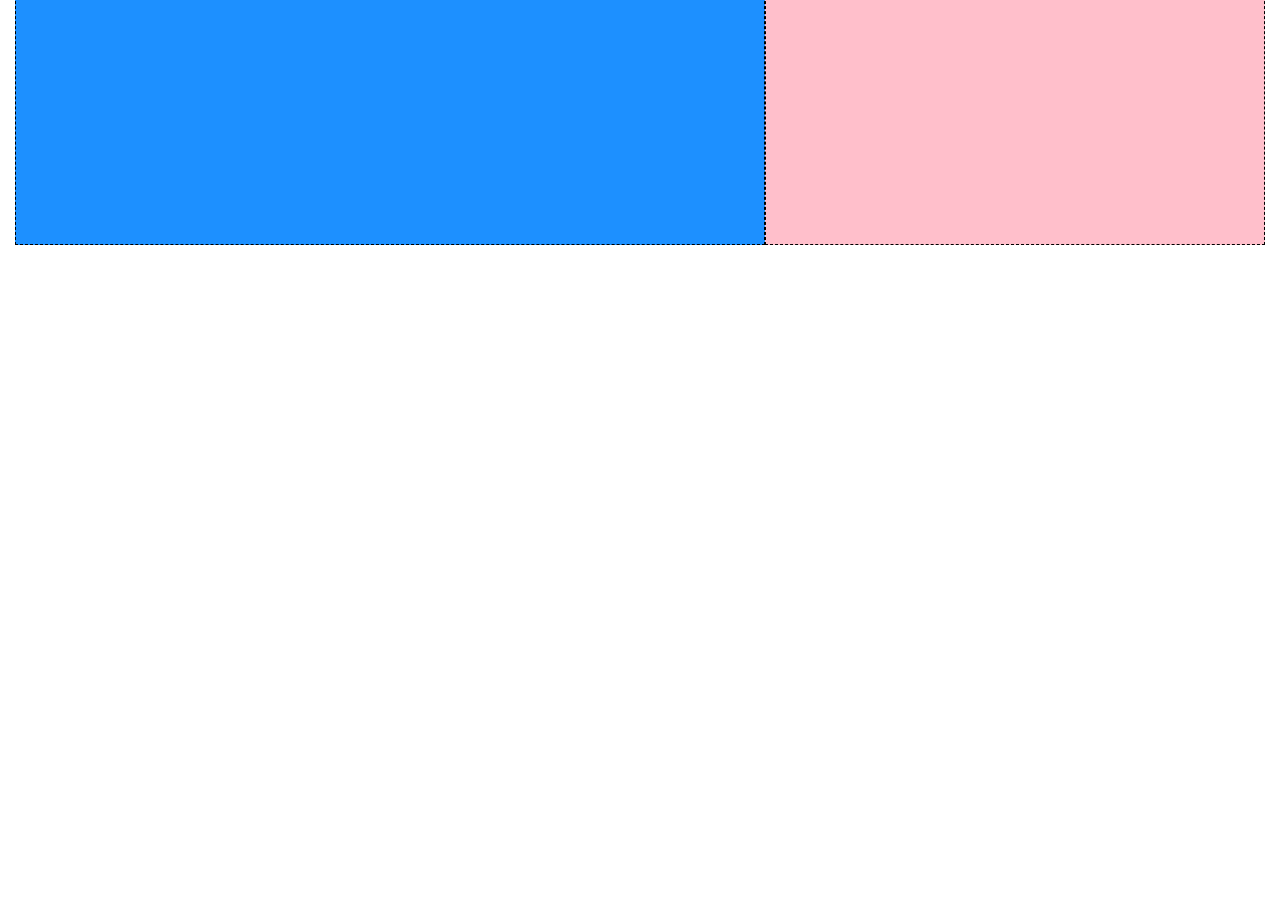
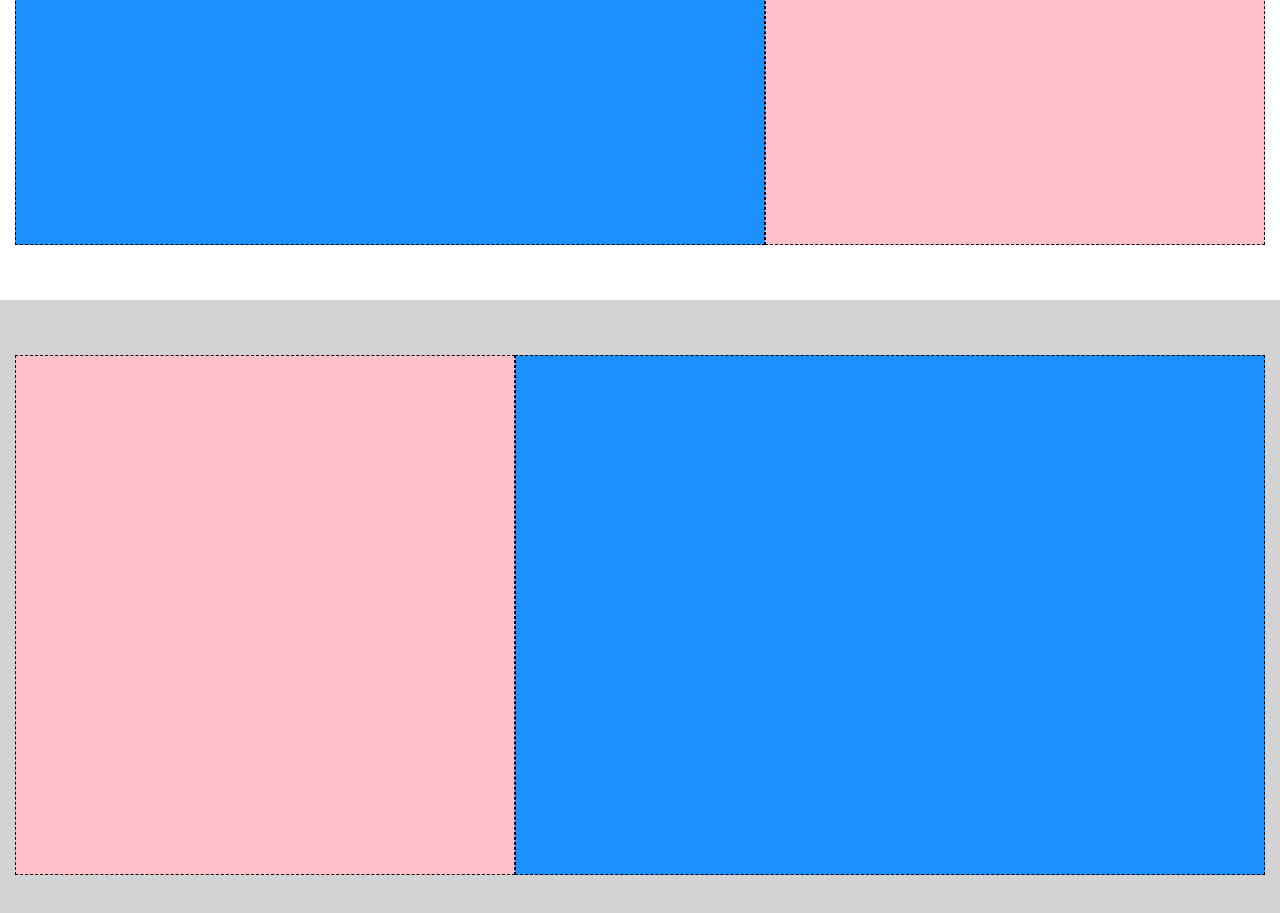
Before and after one commit to AnotherDebug/htmlcss-struttura-discord, a plain HTML site: page index.html in a window 1280 px wide. Shown: the part 915-1828 px from the top of the page. Before the commit the page ends 1215 px from the top, so only its background shows below. Drawn offline with Linux system fonts and the light colour scheme.

Commit message:
[UPDATE]: file css

```diff
--- a/assets/css/style.css
+++ b/assets/css/style.css
@@ -4,10 +4,11 @@
     box-sizing: border-box;
 }
 
-
 .flex-container {
     display: flex;
 }
+
+
 
 
 /* *HEADER */
@@ -73,6 +74,8 @@
 /* */HEADER */
 
 
+
+
 /* *MAIN */
 /* Website info */
 
@@ -81,7 +84,7 @@ main {
     height: 100%;
 }
 
-/* Server */
+/* *Section Server */
 .box-server {
     width: 100%;
     height: 630px;
@@ -95,8 +98,6 @@ main {
     height: 520px;
     background-color: #1D90FF;
     border: 1px dashed #000;
-    justify-content: center;
-    align-items: center;
 }
 /* Testo */
 .box-server .text {
@@ -106,3 +107,29 @@ main {
     border: 1px dashed #000;
 
 }
+
+
+/* *Section Channel */
+.box-channel {
+    width: 100%;
+    height: 630px;
+    justify-content: center;
+    align-items: center;
+    flex-direction: row-reverse;
+    background-color: #D3D3D3;
+}
+
+/* Immagine */
+.box-channel .img {
+    width: 750px;
+    height: 520px;
+    background-color: #1D90FF;
+    border: 1px dashed #000;
+}
+/* Testo */
+.box-channel .text {
+    width: 500px;
+    height: 520px;
+    background-color: #ffbfcb;
+    border: 1px dashed #000;
+}
```
